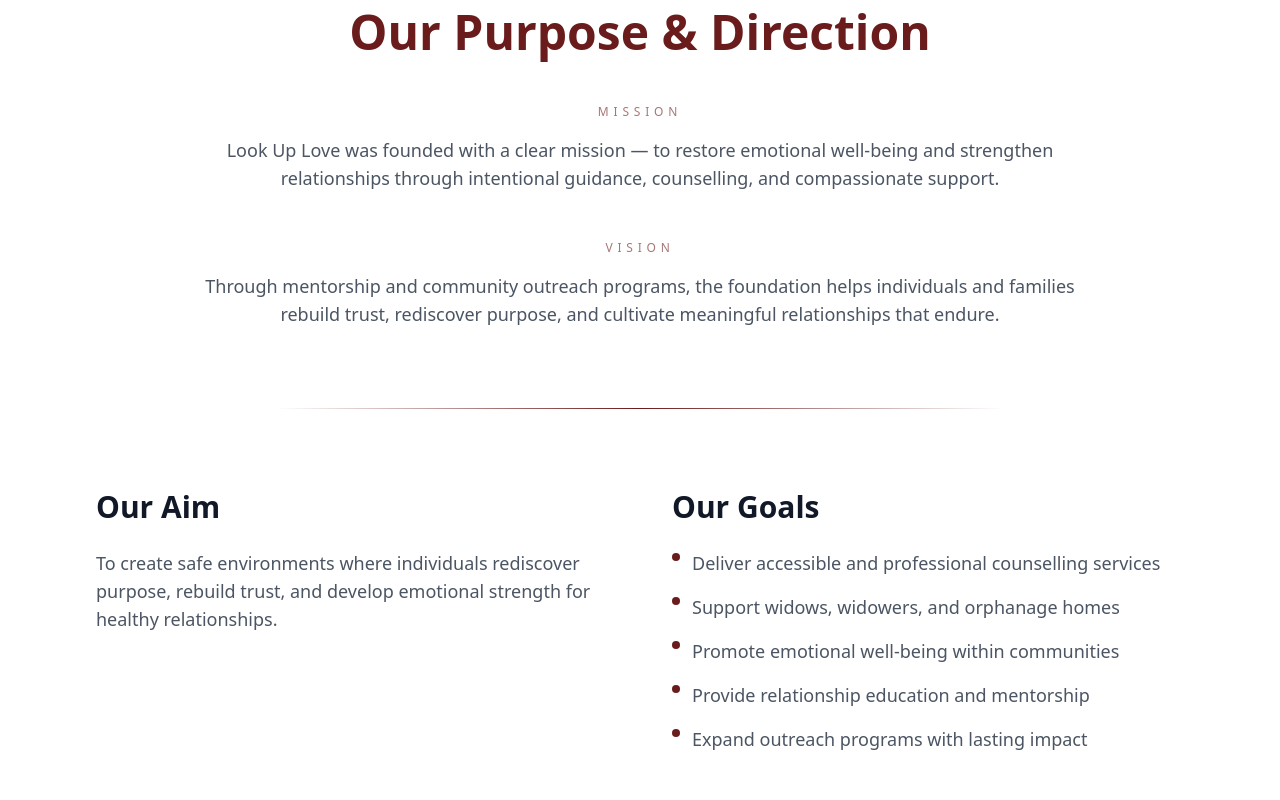
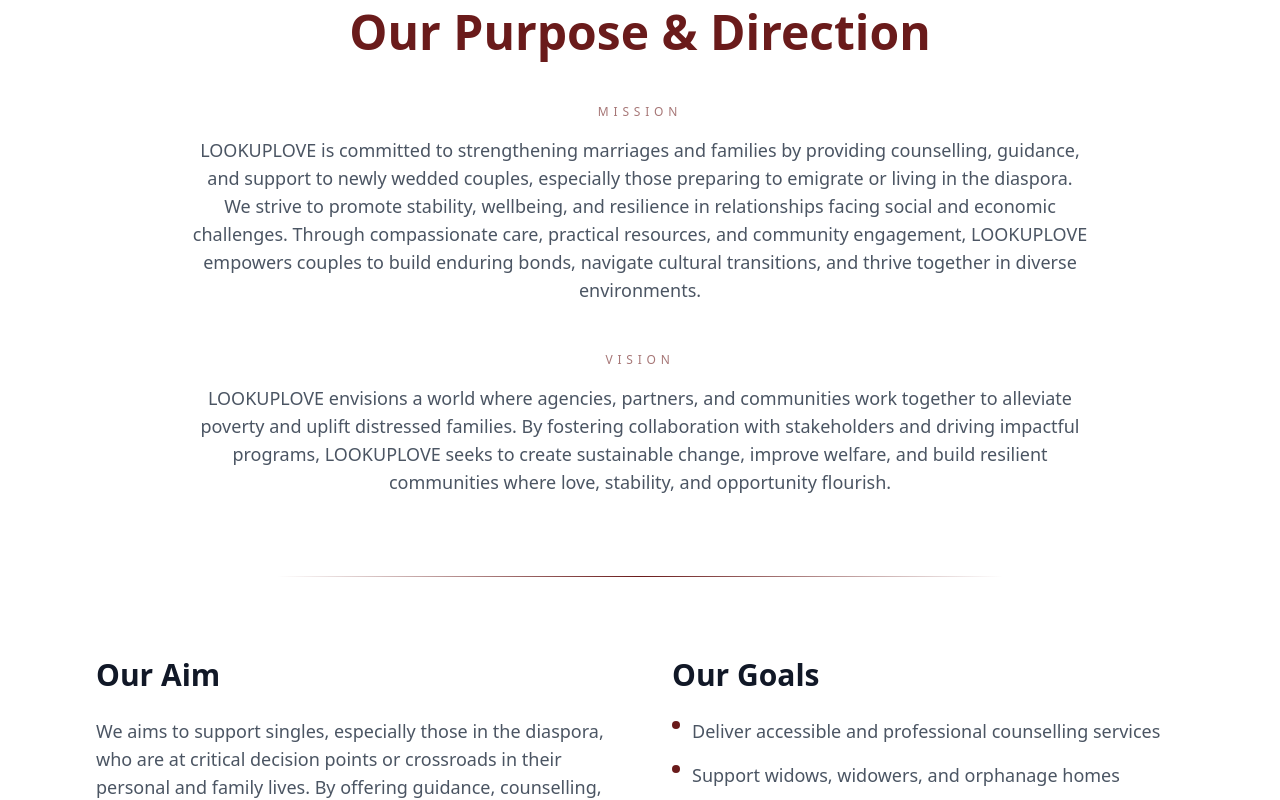
Before and after one commit to 94sola/LOOKUPLOVE-ngo, a React (Vite) app: page /about in a window 1280 px wide. Shown: the part 920-1720 px from the top of the page. Built offline with nearby package versions, Linux system fonts and the light colour scheme.

Commit message:
about section adjusted

```diff
--- a/src/Component/common/About/about1.jsx
+++ b/src/Component/common/About/about1.jsx
@@ -69,7 +69,6 @@
       {/* FLOATING BADGE */}
       <div className="absolute top-20 sm:top-28 left-1/2 -translate-x-1/2 z-20 reveal px-4 sm:px-0">
         <div className="px-4 sm:px-6 py-2.5 sm:py-3 rounded-full backdrop-blur-md bg-white/10 border border-white/30 text-white text-xs sm:text-sm tracking-wide shadow-lg max-w-[90vw] text-center break-words">
-          Guiding Healing & Healthy Relationships
         </div>
       </div>
 
--- a/src/Component/common/About/about3.jsx
+++ b/src/Component/common/About/about3.jsx
@@ -58,9 +58,7 @@
               Mission
             </h3>
             <p className="mt-4 text-base sm:text-lg text-gray-600 leading-relaxed">
-              Look Up Love was founded with a clear mission — to restore emotional
-              well-being and strengthen relationships through intentional guidance,
-              counselling, and compassionate support.
+              LOOKUPLOVE is committed to strengthening marriages and families by providing counselling, guidance, and support to newly wedded couples, especially those preparing to emigrate or living in the diaspora. We strive to promote stability, wellbeing, and resilience in relationships facing social and economic challenges. Through compassionate care, practical resources, and community engagement, LOOKUPLOVE empowers couples to build enduring bonds, navigate cultural transitions, and thrive together in diverse environments.
             </p>
           </div>
 
@@ -70,9 +68,7 @@
               Vision
             </h3>
             <p className="mt-4 text-base sm:text-lg text-gray-600 leading-relaxed">
-              Through mentorship and community outreach programs, the foundation
-              helps individuals and families rebuild trust, rediscover purpose,
-              and cultivate meaningful relationships that endure.
+              LOOKUPLOVE envisions a world where agencies, partners, and communities work together to alleviate poverty and uplift distressed families. By fostering collaboration with stakeholders and driving impactful programs, LOOKUPLOVE seeks to create sustainable change, improve welfare, and build resilient communities where love, stability, and opportunity flourish.
             </p>
           </div>
 
@@ -92,8 +88,7 @@
               Our Aim
             </h3>
             <p className="mt-6 text-base sm:text-lg text-gray-600 leading-relaxed">
-              To create safe environments where individuals rediscover purpose,
-              rebuild trust, and develop emotional strength for healthy relationships.
+              We aims to support singles, especially those in the diaspora, who are at critical decision points or crossroads in their personal and family lives. By offering guidance, counselling, and community support, the organization helps individuals navigate challenges, make informed choices, and build strong foundations for future relationships and family wellbeing.
             </p>
           </div>
 
--- a/src/Component/common/About/about4.jsx
+++ b/src/Component/common/About/about4.jsx
@@ -45,7 +45,7 @@
     },
     {
       title: "Commitment",
-      text: "Our dedication to emotional wellness and healthy relationships drives every program, outreach, and initiative we undertake.",
+      text: "To offer counselling and intervention services to victims of troubled marriages and families experiencing conflict or breakdown..",
     },
   ];
 
--- a/src/Component/home/ngos.jsx
+++ b/src/Component/home/ngos.jsx
@@ -44,9 +44,7 @@
               Our Vision
             </h3>
             <p className="text-base sm:text-lg text-gray-600 mb-6 leading-relaxed">
-              To be a beacon of hope and transformation, inspiring love that
-              transcends challenges and builds stronger families and communities
-              across the world.
+              To promote the stability and wellbeing of disadvantaged marriages and families facing social and economic challenges.
             </p>
 
             <div className="border-t pt-6">
```
